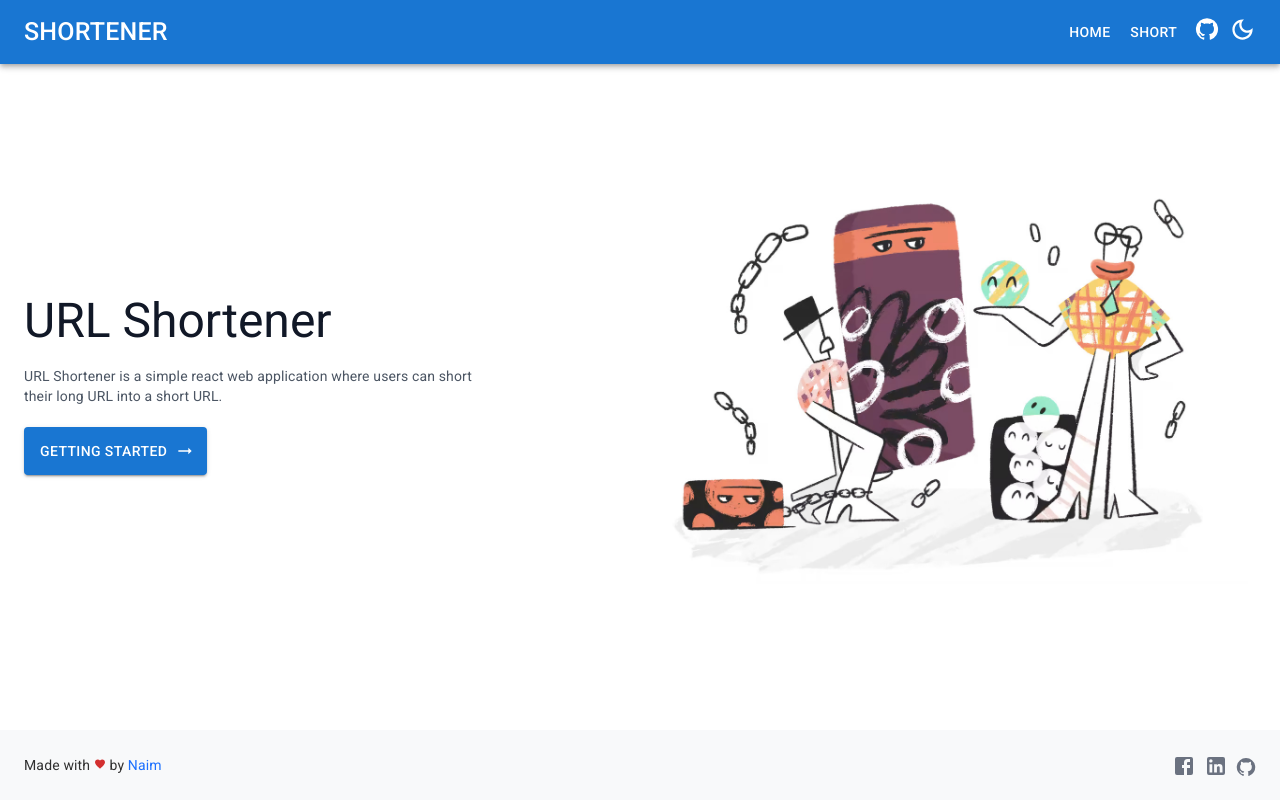
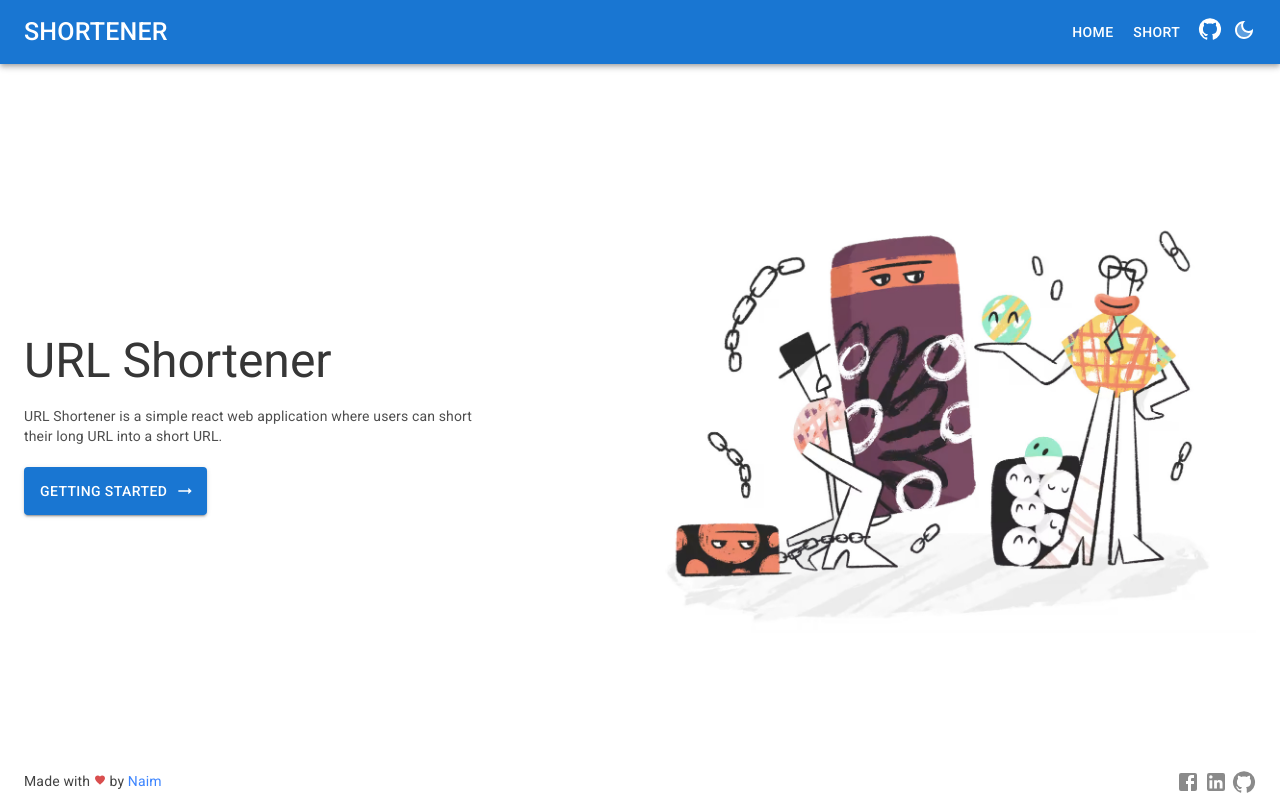
Before and after one commit to 0xNaim/URL-Shortener, a React (Create React App) app: page / in a window 1280 px wide. Built offline with nearby package versions, Linux system fonts and the light colour scheme.

Commit message:
url validation & dark mode added

```diff
--- a/public/index.html
+++ b/public/index.html
@@ -29,7 +29,7 @@
       work correctly both with client-side routing and a non-root public URL.
       Learn how to configure a non-root public URL by running `npm run build`.
     -->
-    <title>Home || URL Shortener</title>
+    <title>URL Shortener</title>
   </head>
   <body>
     <noscript>You need to enable JavaScript to run this app.</noscript>
--- a/src/components/footer/Footer.jsx
+++ b/src/components/footer/Footer.jsx
@@ -8,6 +8,7 @@ import {
   Box,
   Container,
   IconButton,
+  Link,
   Tooltip,
   Typography
 } from '@mui/material';
@@ -37,14 +38,9 @@ const Footer = () => {
       maxWidth="xl"
       className={classes.footer}
       sx={{
-        bgcolor: '#f8f9fa',
         display: 'flex',
         alignItems: 'center',
-        py: {
-          xs: 1,
-          sm: 1,
-          md: 2
-        }
+        opacity: 0.85
       }}
     >
       <Box sx={{
@@ -54,9 +50,6 @@ const Footer = () => {
         <Typography
           variant="body2"
           align="left"
-          sx={{
-            color: '#303030'
-          }}
         >
           Made with
           {' '}
@@ -81,7 +74,10 @@ const Footer = () => {
       </Box>
 
       <Box sx={{
-        mt: 1
+        minWidth: '80px',
+        mt: 1,
+        display: 'flex',
+        justifyContent: 'space-between'
       }}
       >
         <Tooltip title="Facebook">
@@ -89,14 +85,9 @@ const Footer = () => {
             p: 0
           }}
           >
-            <a href="https://www.facebook.com/0xNaim" underline="none" target="_blank" rel="noreferrer">
-              <Facebook
-                sx={{
-                  color: '#6b7280',
-                  mr: 1
-                }}
-              />
-            </a>
+            <Link color="inherit" href="https://www.facebook.com/0xNaim" underline="none" target="_blank" rel="noreferrer">
+              <Facebook />
+            </Link>
           </IconButton>
         </Tooltip>
         <Tooltip title="LinkedIn">
@@ -104,14 +95,9 @@ const Footer = () => {
             p: 0
           }}
           >
-            <a href="https://www.linkedin.com/in/0xnaim/" underline="none" target="_blank" rel="noreferrer">
-              <LinkedIn
-                sx={{
-                  color: '#6b7280',
-                  mr: 1
-                }}
-              />
-            </a>
+            <Link color="inherit" href="https://www.linkedin.com/in/0xnaim/" underline="none" target="_blank" rel="noreferrer">
+              <LinkedIn />
+            </Link>
           </IconButton>
         </Tooltip>
         <Tooltip title="GitHub">
@@ -119,14 +105,9 @@ const Footer = () => {
             p: 0
           }}
           >
-            <a href="https://github.com/0xNaim" underline="none" target="_blank" rel="noreferrer">
-              <GitHub
-                sx={{
-                  color: '#6b7280',
-                  fontSize: 20
-                }}
-              />
-            </a>
+            <Link color="inherit" href="https://github.com/0xNaim" underline="none" target="_blank" rel="noreferrer">
+              <GitHub />
+            </Link>
           </IconButton>
         </Tooltip>
       </Box>
--- a/src/components/hero-area/HeroArea.jsx
+++ b/src/components/hero-area/HeroArea.jsx
@@ -24,7 +24,7 @@ const HeroArea = () => {
     <Grid
       container
       sx={{
-        minHeight: '80vh',
+        minHeight: '90vh',
         px: {
           xs: 2,
           md: 3
@@ -37,21 +37,23 @@ const HeroArea = () => {
         md={6}
         sx={{
           display: 'flex',
-          alignItems: 'center'
+          alignItems: 'center',
+          color: 'inherit'
         }}
       >
-        <Box sx={{
-          width: {
-            xs: '85%',
-            md: '75%'
-          }
-        }}
+        <Box
+          sx={{
+            width: {
+              xs: '85%',
+              md: '75%'
+            }
+          }}
         >
           <Typography
             variant="h3"
             gutterBottom
             sx={{
-              color: '#111827'
+              opacity: 0.9
             }}
           >
             URL Shortener
@@ -60,7 +62,7 @@ const HeroArea = () => {
             gutterBottom
             variant="body2"
             sx={{
-              color: '#4b5563'
+              opacity: 0.8
             }}
           >
             URL Shortener is a simple react web application        where users can short their long URL into a short URL.
@@ -94,8 +96,8 @@ const HeroArea = () => {
         <Box
           component="img"
           sx={{
-            width: 600,
-            height: 400
+            minWidth: 300,
+            minHeight: 250
           }}
           alt="URL Shortener"
           src={URLShortener}
--- a/src/components/navbar/Nav.jsx
+++ b/src/components/navbar/Nav.jsx
@@ -1,6 +1,7 @@
 import {
-  DarkModeOutlined,
-  GitHub
+  DarkModeTwoTone,
+  GitHub,
+  LightModeTwoTone
 } from '@mui/icons-material';
 import {
   AppBar,
@@ -8,12 +9,16 @@ import {
   Button,
   Container,
   IconButton,
+  Link,
   Toolbar,
   Tooltip,
-  Typography
+  Typography,
+  useTheme
 } from '@mui/material';
 import { makeStyles } from '@mui/styles';
 import { NavLink } from 'react-router-dom';
+import { useColorMode } from '../../contexts/themeContext';
+
 
 const useStyles = makeStyles(() => ({
   navLink: {
@@ -28,6 +33,9 @@ const useStyles = makeStyles(() => ({
 
 const Nav = () => {
   const classes = useStyles();
+  const theme = useTheme();
+  const colorMode = useColorMode();
+
   return (
     <AppBar position="sticky">
       <Container maxWidth="xl">
@@ -89,29 +97,39 @@ const Nav = () => {
                 p: 0
               }}
               >
-                <a href="https://github.com/0xNaim/URL-Shortener" underline="none" target="_blank" rel="noreferrer">
+                <Link color="inherit" href="https://github.com/0xNaim/URL-Shortener" underline="none" target="_blank" rel="noreferrer">
                   <GitHub
                     sx={{
-                      color: 'white',
+                      color: '#fff',
                       mx: {
                         xs: 0.6, md: 1.2
                       }
                     }}
                   />
-                </a>
+                </Link>
               </IconButton>
             </Tooltip>
-            <Tooltip title="Dark">
-              <IconButton sx={{
-                p: 0
-              }}
+            <Tooltip title={theme.palette.mode === 'light' ? 'Dark' : 'Light'}>
+              <IconButton
+                onClick={colorMode.toggleColorMode}
+                color="inherit"
+                sx={{
+                  p: 0
+                }}
               >
-                <DarkModeOutlined sx={{
-                  color: 'white',
-                  fontSize: 27,
-                  marginTop: -0.7
-                }}
-                />
+                {theme.palette.mode === 'dark' ? (
+                  <LightModeTwoTone
+                    sx={{
+                      mt: '-5px'
+                    }}
+                  />
+                ) : (
+                  <DarkModeTwoTone
+                    sx={{
+                      mt: '-5px'
+                    }}
+                  />
+                )}
               </IconButton>
             </Tooltip>
           </Box>
--- /dev/null
+++ b/src/contexts/themeContext.js
@@ -0,0 +1,54 @@
+import {
+  createTheme,
+  CssBaseline,
+  ThemeProvider
+} from '@mui/material';
+import {
+  createContext,
+  useContext,
+  useMemo,
+  useState
+} from 'react';
+
+
+const ColorModeContext = createContext({
+  toggleColorMode: () => { }
+});
+
+const ColorModeContextProvider = ({ children }) => {
+  const [mode, setMode] = useState('light');
+  const colorMode = useMemo(
+    () => ({
+      toggleColorMode: () => {
+        setMode((prevMode) => (prevMode === 'light' ? 'dark' : 'light'));
+      }
+    }),
+    []
+  );
+
+  const theme = useMemo(
+    () => createTheme({
+      palette: {
+        mode
+      }
+    }),
+    [mode]
+  );
+
+  return (
+    <ColorModeContext.Provider value={colorMode}>
+      <ThemeProvider theme={theme}>
+        <CssBaseline />
+        {children}
+      </ThemeProvider>
+    </ColorModeContext.Provider>
+  );
+};
+
+const useColorMode = () => useContext(ColorModeContext);
+
+export {
+  ColorModeContext,
+  ColorModeContextProvider,
+  useColorMode
+};
--- a/src/index.js
+++ b/src/index.js
@@ -2,13 +2,16 @@ import React from 'react';
 import ReactDOM from 'react-dom';
 import { BrowserRouter } from 'react-router-dom';
 import App from './app/App';
+import { ColorModeContextProvider } from './contexts/themeContext';
 import './index.css';
 import reportWebVitals from './reportWebVitals';
 import * as serviceWorkerRegistration from './serviceWorkerRegistration';
 
 ReactDOM.render(
   <BrowserRouter>
-    <App />
+    <ColorModeContextProvider>
+      <App />
+    </ColorModeContextProvider>
   </BrowserRouter>,
   document.getElementById('root')
 );
@@ -16,7 +19,7 @@ ReactDOM.render(
 // If you want your app to work offline and load faster, you can change
 // unregister() to register() below. Note this comes with some pitfalls.
 // Learn more about service workers: https://cra.link/PWA
-serviceWorkerRegistration.unregister();
+serviceWorkerRegistration.register();
 
 // If you want to start measuring performance in your app, pass a function
 // to log results (for example: reportWebVitals(console.log))
--- a/src/pages/home/Home.jsx
+++ b/src/pages/home/Home.jsx
@@ -3,12 +3,12 @@ import { Helmet } from 'react-helmet';
 import HeroArea from '../../components/hero-area/HeroArea';
 
 const Home = () => (
-  <div>
+  <>
     <Helmet>
       <title>Home || URL Shortener</title>
     </Helmet>
     <HeroArea />
-  </div>
+  </>
 );
 
 export default Home;
--- a/src/pages/shortener/Shortener.jsx
+++ b/src/pages/shortener/Shortener.jsx
@@ -4,8 +4,7 @@ import {
   Box,
   Button,
   CircularProgress,
-  Container,
-  Grid,
+  Container, Grid,
   Snackbar,
   TextField,
   Tooltip,
@@ -53,20 +52,23 @@ const Shortener = () => {
   };
 
   return (
-    <Container>
+    <>
       <Helmet>
         <title>Shortener || URL Shortener</title>
       </Helmet>
+
+      <Container>
         <Grid
           container
           direction="column"
           justifyContent="center"
           alignItems="center"
           sx={{
-          minHeight: '80vh'
+            minHeight: '90vh'
           }}
         >
-        <Box sx={{
+          <Box
+            sx={{
               width: {
                 xs: '100%',
                 md: '50%'
@@ -78,7 +80,7 @@ const Shortener = () => {
               variant="body2"
               sx={{
                 mb: 2,
-              color: '#303030'
+                opacity: 0.8
               }}
             >
               URL shortener built to generate short link that creates better click impression.
@@ -107,7 +109,7 @@ const Shortener = () => {
                 mb: 1
               }}
             >
-              Short a link
+              Generate Short link
             </Button>
             )}
 
@@ -146,6 +148,7 @@ const Shortener = () => {
             )}
           </Box>
         </Grid>
+
         <Snackbar
           open={open}
           autoHideDuration={3000}
@@ -165,6 +168,7 @@ const Shortener = () => {
           </Alert>
         </Snackbar>
       </Container>
+    </>
   );
 };
 
```
Also changed, not shown: .eslintrc.json. Lines whose indentation alone changed are shown as unchanged.
